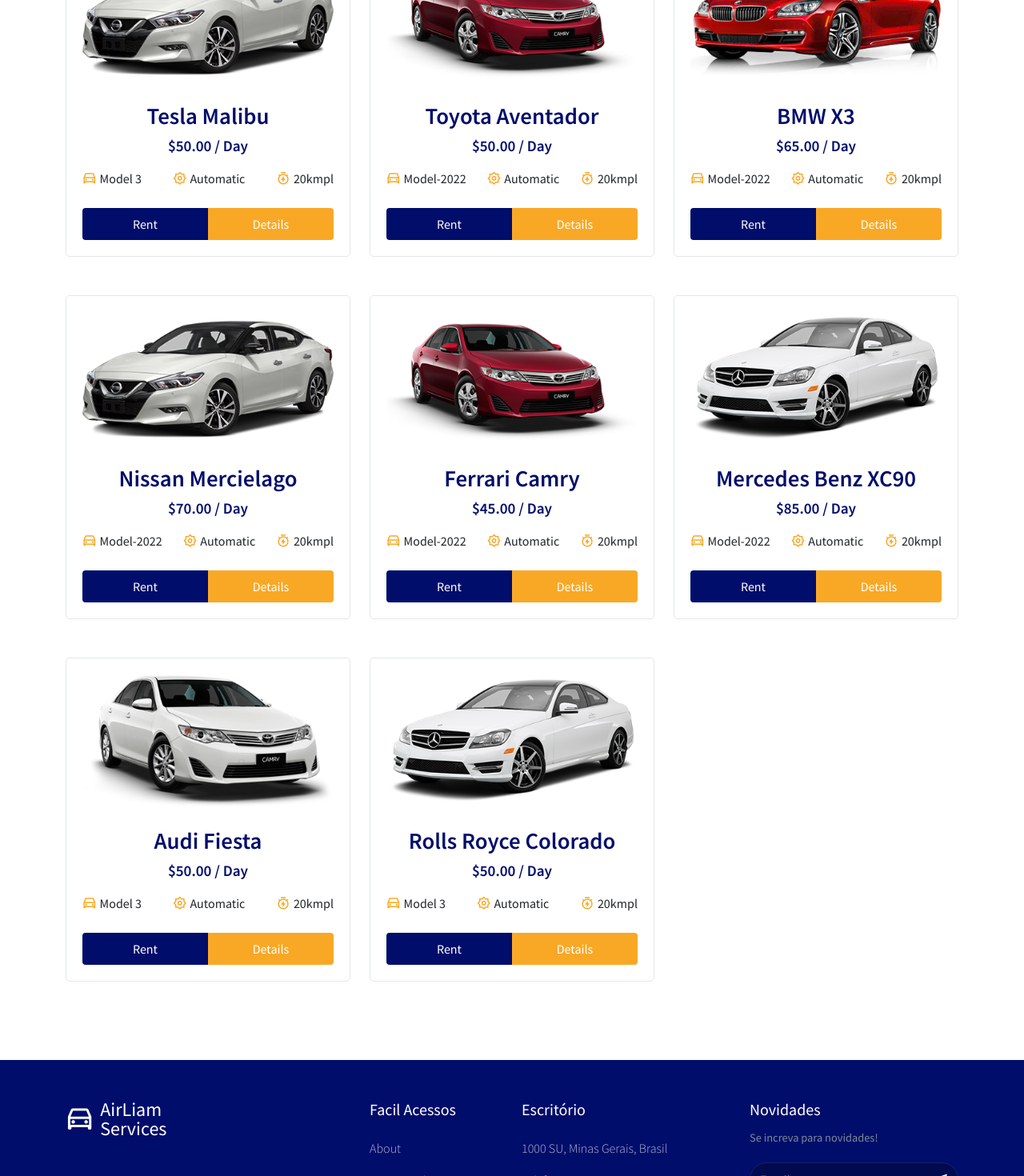
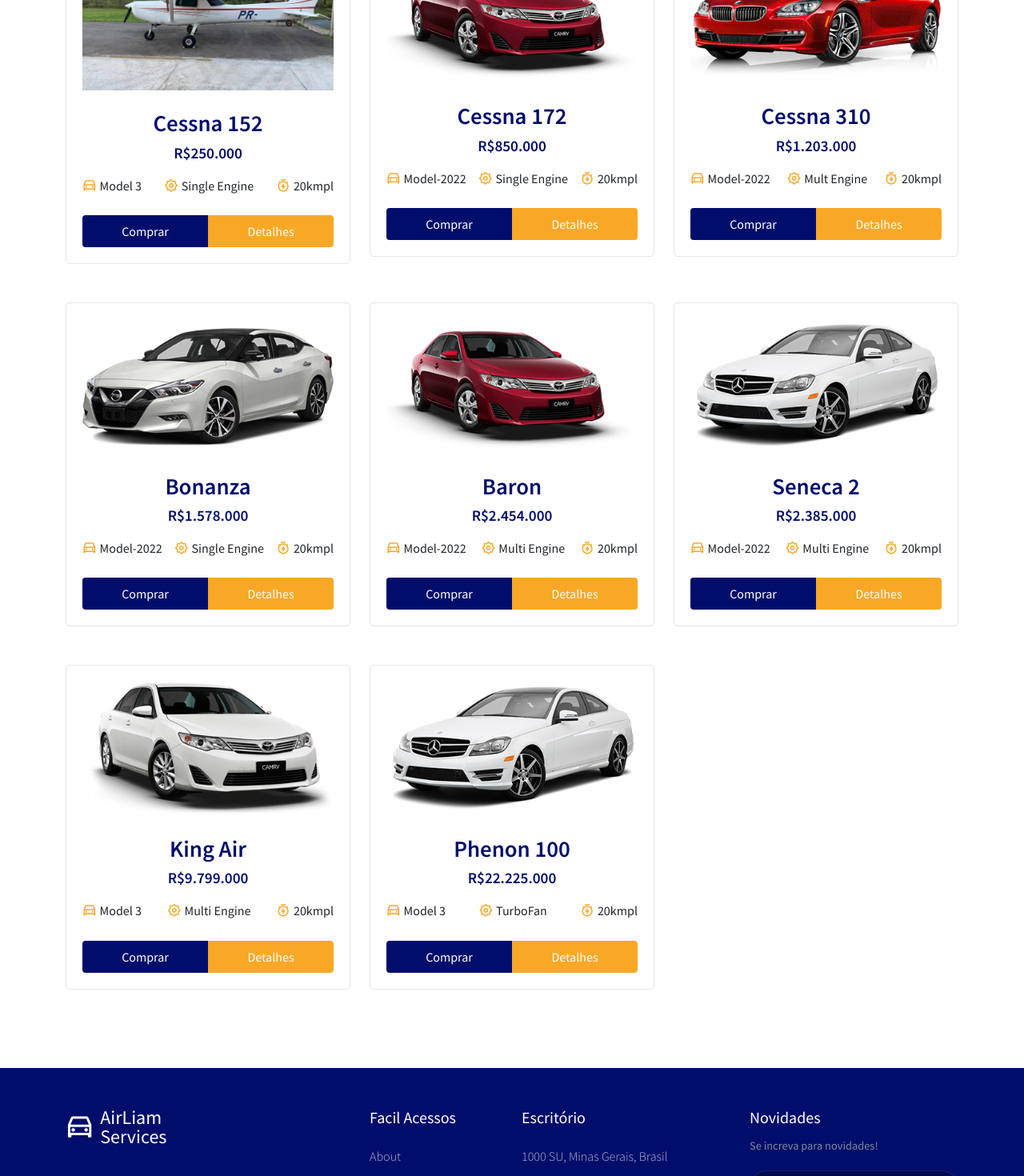
Before and after one commit to benattimj/airLiam, a React (Create React App) app: page /cars in a window 1280 px wide. Shown: the part 920-2390 px from the top of the page at 80% size. Built offline with nearby package versions, Linux system fonts and the light colour scheme.

Commit message:
CartItems edit & CarDetails para Aeronave detalhes

```diff
--- a/src/assets/data/carData.js
+++ b/src/assets/data/carData.js
@@ -1,5 +1,5 @@
 // import all images from assets/images directory
-import img01 from "../all-images/cars-img/nissan-offer.png";
+import img01 from "../all-images/plane-img/cesna01.jpg";
 import img02 from "../all-images/cars-img/offer-toyota.png";
 import img03 from "../all-images/cars-img/bmw-offer.png";
 import img04 from "../all-images/cars-img/nissan-offer.png";
@@ -13,14 +13,14 @@
     id: 1,
     brand: "Tesla",
     rating: 112,
-    carName: "Tesla Malibu",
+    carName: "Cessna 152",
     imgUrl: img01,
     model: "Model 3",
-    price: 50,
+    price: 250,
     speed: "20kmpl",
     gps: "GPS Navigation",
     seatType: "Heated seats",
-    automatic: "Automatic",
+    automatic: "Single Engine",
     description:
       " Dolor labore lorem no accusam sit justo sadipscing labore invidunt voluptua, amet duo et gubergren vero gubergren dolor. At diam. Dolor labore lorem no accusam sit justo sadipscing labore invidunt voluptua, amet duo et gubergren vero gubergren dolor. At diam.",
   },
@@ -29,14 +29,14 @@
     id: 2,
     brand: "Toyota",
     rating: 102,
-    carName: "Toyota Aventador",
+    carName: "Cessna 172",
     imgUrl: img02,
     model: "Model-2022",
-    price: 50,
+    price: 850,
     speed: "20kmpl",
     gps: "GPS Navigation",
     seatType: "Heated seats",
-    automatic: "Automatic",
+    automatic: "Single Engine",
     description:
       " Dolor labore lorem no accusam sit justo sadipscing labore invidunt voluptua, amet duo et gubergren vero gubergren dolor. At diam. Dolor labore lorem no accusam sit justo sadipscing labore invidunt voluptua, amet duo et gubergren vero gubergren dolor. At diam.",
   },
@@ -45,14 +45,14 @@
     id: 3,
     brand: "BMW",
     rating: 132,
-    carName: "BMW X3",
+    carName: "Cessna 310",
     imgUrl: img03,
     model: "Model-2022",
-    price: 65,
+    price: 1.203,
     speed: "20kmpl",
     gps: "GPS Navigation",
     seatType: "Heated seats",
-    automatic: "Automatic",
+    automatic: "Mult Engine",
     description:
       " Dolor labore lorem no accusam sit justo sadipscing labore invidunt voluptua, amet duo et gubergren vero gubergren dolor. At diam. Dolor labore lorem no accusam sit justo sadipscing labore invidunt voluptua, amet duo et gubergren vero gubergren dolor. At diam.",
   },
@@ -61,30 +61,30 @@
     id: 4,
     brand: "Nissan",
     rating: 102,
-    carName: "Nissan Mercielago",
+    carName: "Bonanza",
     imgUrl: img04,
     model: "Model-2022",
-    price: 70,
+    price: 1.578,
     speed: "20kmpl",
     gps: "GPS Navigation",
     seatType: "Heated seats",
-    automatic: "Automatic",
+    automatic: "Single Engine",
     description:
       " Dolor labore lorem no accusam sit justo sadipscing labore invidunt voluptua, amet duo et gubergren vero gubergren dolor. At diam. Dolor labore lorem no accusam sit justo sadipscing labore invidunt voluptua, amet duo et gubergren vero gubergren dolor. At diam.",
   },
 
   {
     id: 5,
-    brand: "Ferrari",
+    brand: "Baron",
     rating: 94,
-    carName: "Ferrari Camry",
+    carName: "Baron",
     imgUrl: img05,
     model: "Model-2022",
-    price: 45,
+    price: 2.454,
     speed: "20kmpl",
     gps: "GPS Navigation",
     seatType: "Heated seats",
-    automatic: "Automatic",
+    automatic: "Multi Engine",
     description:
       " Dolor labore lorem no accusam sit justo sadipscing labore invidunt voluptua, amet duo et gubergren vero gubergren dolor. At diam. Dolor labore lorem no accusam sit justo sadipscing labore invidunt voluptua, amet duo et gubergren vero gubergren dolor. At diam.",
   },
@@ -93,14 +93,14 @@
     id: 6,
     brand: "Mercedes",
     rating: 119,
-    carName: "Mercedes Benz XC90",
+    carName: "Seneca 2",
     imgUrl: img06,
     model: "Model-2022",
-    price: 85,
+    price: 2.385,
     speed: "20kmpl",
     gps: "GPS Navigation",
     seatType: "Heated seats",
-    automatic: "Automatic",
+    automatic: "Multi Engine",
     description:
       " Dolor labore lorem no accusam sit justo sadipscing labore invidunt voluptua, amet duo et gubergren vero gubergren dolor. At diam. Dolor labore lorem no accusam sit justo sadipscing labore invidunt voluptua, amet duo et gubergren vero gubergren dolor. At diam.",
   },
@@ -109,14 +109,14 @@
     id: 7,
     brand: "Audi",
     rating: 82,
-    carName: "Audi Fiesta",
+    carName: "King Air",
     imgUrl: img07,
     model: "Model 3",
-    price: 50,
+    price: 9.799,
     speed: "20kmpl",
     gps: "GPS Navigation",
     seatType: "Heated seats",
-    automatic: "Automatic",
+    automatic: "Multi Engine",
     description:
       " Dolor labore lorem no accusam sit justo sadipscing labore invidunt voluptua, amet duo et gubergren vero gubergren dolor. At diam. Dolor labore lorem no accusam sit justo sadipscing labore invidunt voluptua, amet duo et gubergren vero gubergren dolor. At diam.",
   },
@@ -125,14 +125,14 @@
     id: 8,
     brand: "Colorado",
     rating: 52,
-    carName: "Rolls Royce Colorado",
+    carName: "Phenon 100",
     imgUrl: img08,
     model: "Model 3",
-    price: 50,
+    price: 22.2250,
     speed: "20kmpl",
     gps: "GPS Navigation",
     seatType: "Heated seats",
-    automatic: "Automatic",
+    automatic: "TurboFan",
     description:
       " Dolor labore lorem no accusam sit justo sadipscing labore invidunt voluptua, amet duo et gubergren vero gubergren dolor. At diam. Dolor labore lorem no accusam sit justo sadipscing labore invidunt voluptua, amet duo et gubergren vero gubergren dolor. At diam.",
   },
--- a/src/components/Header/Header.jsx
+++ b/src/components/Header/Header.jsx
@@ -76,7 +76,7 @@
                 <h1>
                   <Link to="/home" className=" d-flex align-items-center gap-2">
 
-                    <span>
+                    <span>Air Liam
                     Tudo sobre <br /> Aeronaves
                     </span>
                   </Link>
@@ -116,7 +116,7 @@
             >
               <button className="header__btn btn ">
                 <Link to="/contact">
-                  <i class="ri-phone-line"></i> Ligue Agora
+                  <i class="ri-phone-line"></i> Contate-nos
                 </Link>
               </button>
             </Col>
--- a/src/components/UI/BookingForm.jsx
+++ b/src/components/UI/BookingForm.jsx
@@ -40,7 +40,7 @@
       </FormGroup>
       <FormGroup className="booking__form d-inline-block ms-1 mb-4">
         <select name="" id="">
-          <option value="1 luggage">1 luggage</option>
+          <option value="1 luggage">1 lggage</option>
           <option value="2 luggage">2 luggage</option>
           <option value="3 luggage">3 luggage</option>
           <option value="4 luggage">4 luggage</option>
--- a/src/components/UI/CarItem.jsx
+++ b/src/components/UI/CarItem.jsx
@@ -16,7 +16,7 @@
         <div className="car__item-content mt-4">
           <h4 className="section__title text-center">{carName}</h4>
           <h6 className="rent__price text-center mt-">
-            ${price}.00 <span>/ Day</span>
+            R${price}.000 <span></span>
           </h6>
 
           <div className="car__item-info d-flex align-items-center justify-content-between mt-3 mb-4">
@@ -32,11 +32,11 @@
           </div>
 
           <button className=" w-50 car__item-btn car__btn-rent">
-            <Link to={`/cars/${carName}`}>Rent</Link>
+            <Link to={`/cars/${carName}`}>Comprar</Link>
           </button>
 
           <button className=" w-50 car__item-btn car__btn-details">
-            <Link to={`/cars/${carName}`}>Details</Link>
+            <Link to={`/cars/${carName}`}>Detalhes</Link>
           </button>
         </div>
       </div>
--- a/src/pages/CarDetails.jsx
+++ b/src/pages/CarDetails.jsx
@@ -31,7 +31,7 @@
 
                 <div className=" d-flex align-items-center gap-5 mb-4 mt-3">
                   <h6 className="rent__price fw-bold fs-4">
-                    ${singleCarItem.price}.00 / Day
+                    R${singleCarItem.price}.00
                   </h6>
 
                   <span className=" d-flex align-items-center gap-2">
@@ -42,7 +42,7 @@
                       <i class="ri-star-s-fill"></i>
                       <i class="ri-star-s-fill"></i>
                     </span>
-                    ({singleCarItem.rating} ratings)
+                    ({singleCarItem.rating} Avaliações)
                   </span>
                 </div>
 
@@ -109,7 +109,7 @@
 
             <Col lg="7" className="mt-5">
               <div className="booking-info mt-5">
-                <h5 className="mb-4 fw-bold ">Booking Information</h5>
+                <h5 className="mb-4 fw-bold ">Agende um Voo</h5>
                 <BookingForm />
               </div>
             </Col>
--- a/src/pages/CarListing.jsx
+++ b/src/pages/CarListing.jsx
@@ -16,13 +16,13 @@
             <Col lg="12">
               <div className=" d-flex align-items-center gap-3 mb-5">
                 <span className=" d-flex align-items-center gap-2">
-                  <i class="ri-sort-asc"></i> Sort By
+                  <i class="ri-sort-asc"></i> Listar por
                 </span>
 
                 <select>
                   <option>Select</option>
-                  <option value="low">Low to High</option>
-                  <option value="high">High to Low</option>
+                  <option value="low">Baixo para alto</option>
+                  <option value="high">Alto para baixo</option>
                 </select>
               </div>
             </Col>
```
